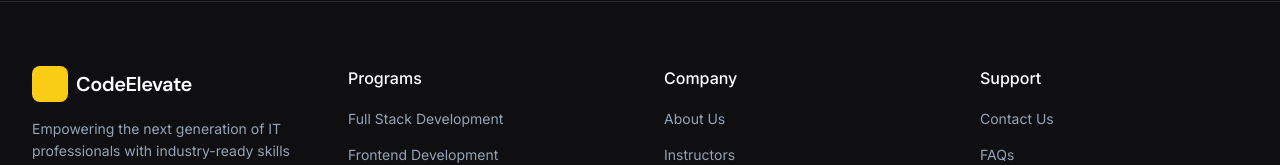
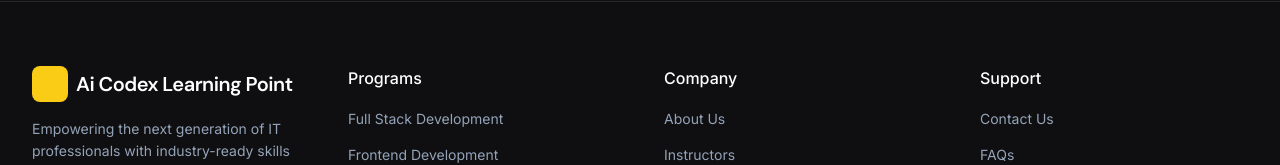
Before and after one commit to M1u2s3khan/Codex-learning-point, a plain HTML site: page index.html in a window 1280 px wide. Shown: the part 9520-9685 px from the top of the page. Drawn offline with nearby package versions, Linux system fonts and the light colour scheme; some icons are missing.

Commit message:
Update index.html

```diff
--- a/index.html
+++ b/index.html
@@ -1826,7 +1826,7 @@ function showServiceToast(serviceName) {
                 <div><a href="#" class="flex items-center gap-2 mb-4">
                         <div class="w-9 h-9 bg-yellow-400 rounded-lg flex items-center justify-center"><iconify-icon
                                 icon="solar:code-bold" class="text-neutral-900 text-xl"></iconify-icon></div><span
-                            class="font-dm-sans font-semibold text-xl tracking-tight text-white">CodeElevate</span>
+                            class="font-dm-sans font-semibold text-xl tracking-tight text-white">Ai Codex Learning Point</span>
                     </a>
                     <p class="text-slate-400 text-sm leading-relaxed mb-6">Empowering the next generation of IT
                         professionals with industry-ready skills and career support.</p>
```
